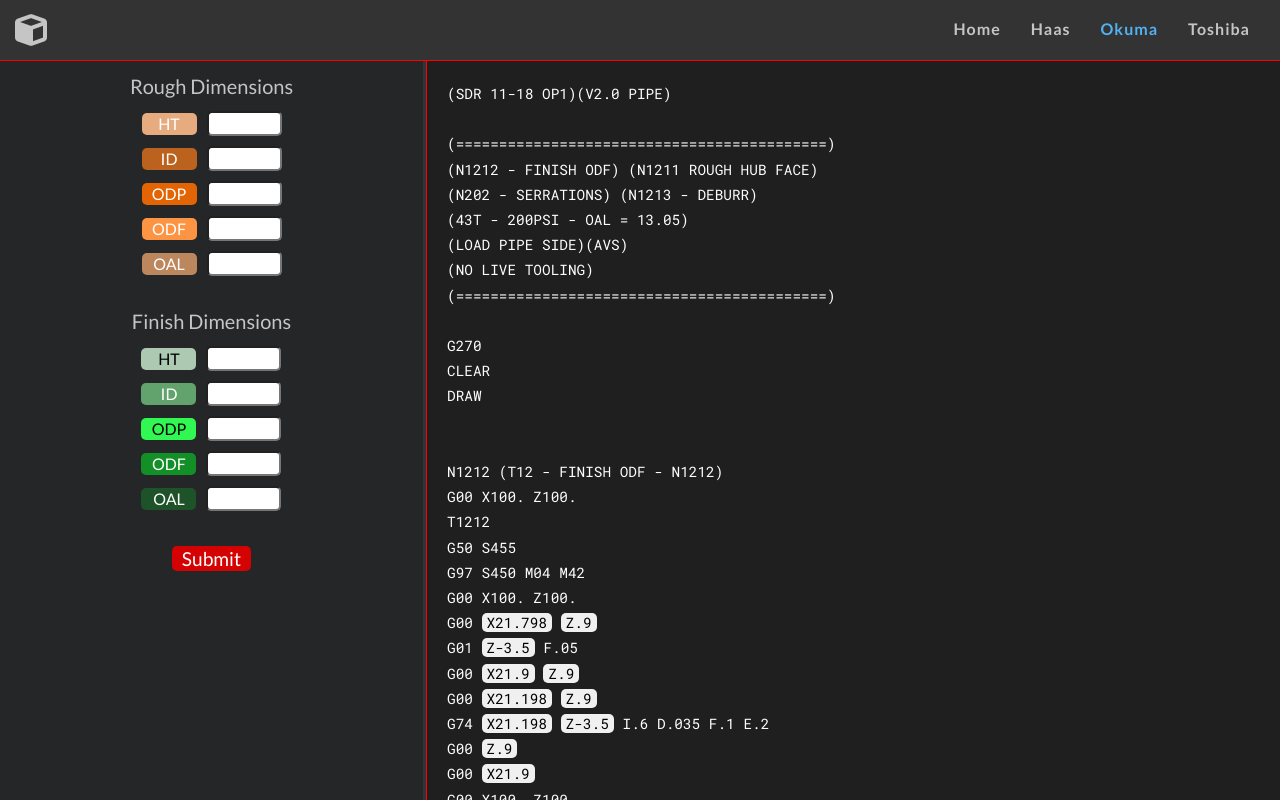
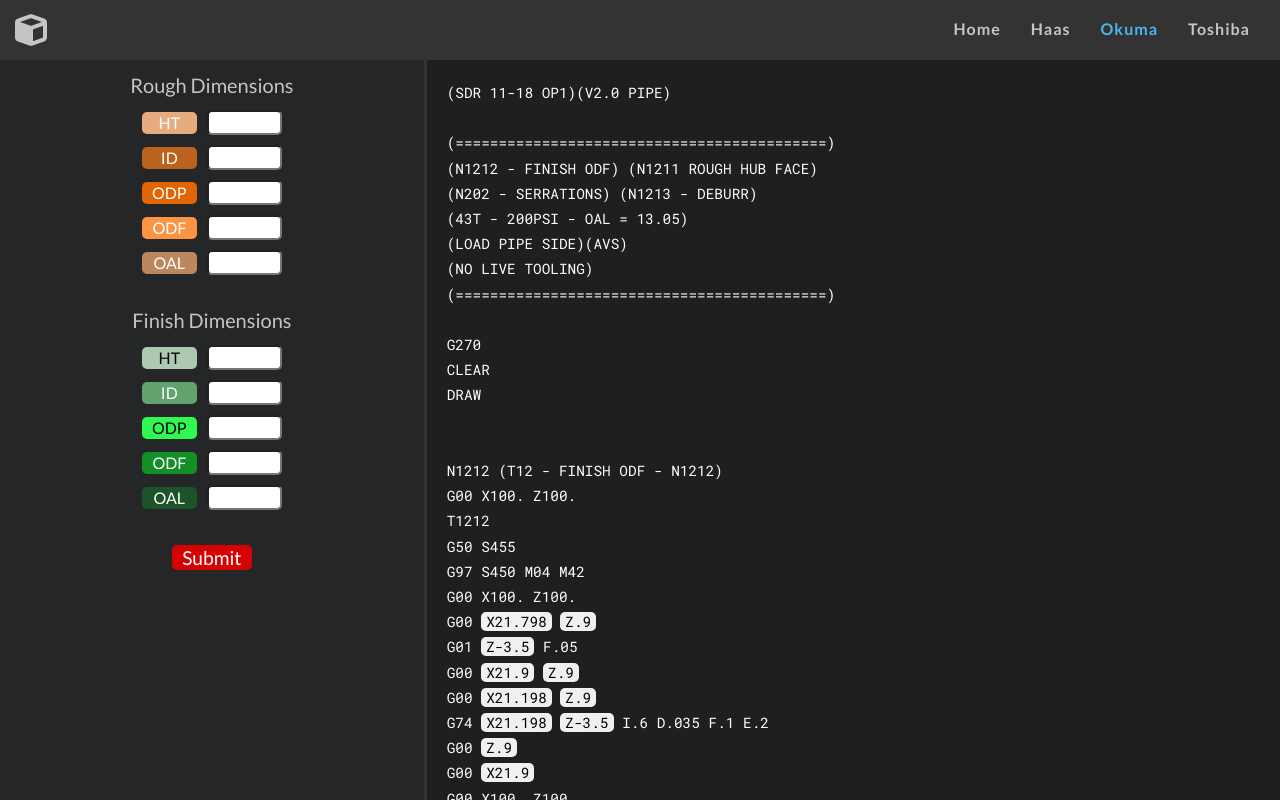
Before and after one commit to pjdwk/cnc-app, a plain HTML site: page okuma.html in a window 1280 px wide. Shown: the top 800 px of the page. Drawn offline with Linux system fonts and the light colour scheme.

Commit message:
remove gaps

```diff
--- a/css/style.css
+++ b/css/style.css
@@ -104,9 +104,9 @@ body {
 .container {
   display: grid;
   grid-template-columns: repeat(12, 1fr);
-  background-color: red;
-  gap: 1px;
-  row-gap: 1px;
+  /* background-color: red; */
+  /* gap: 1px;
+  row-gap: 1px; */
 
 }
 
@@ -176,8 +176,8 @@ body {
   grid-row: 2 / 3;
 
   padding-top: 60px;
-  gap: 1px;
-  row-gap: 1px;
+  /* gap: 1px;
+  row-gap: 1px; */
 }
 .aside {
   grid-column: 1 / 5;
```
